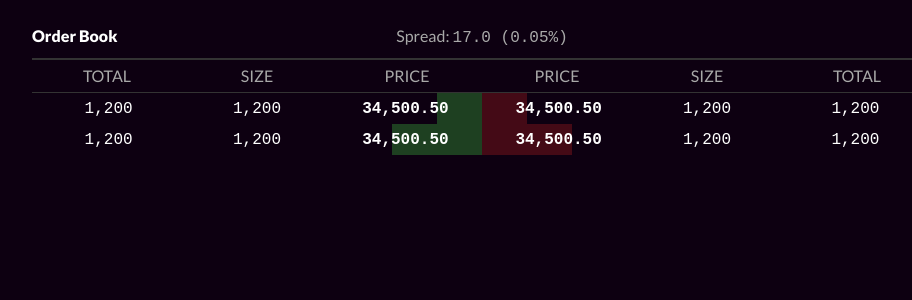
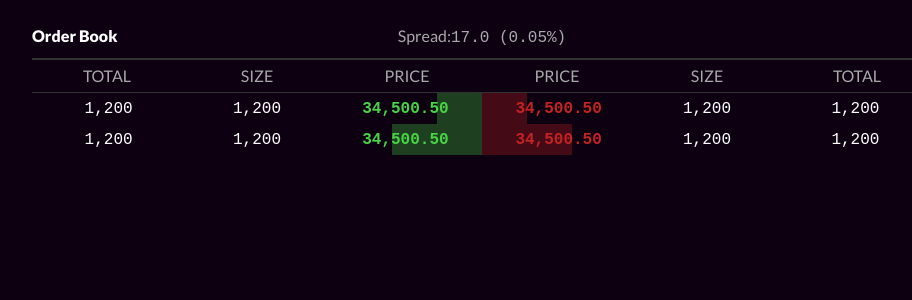
Before and after one commit to mpavel/orderbook, a React (Create React App) app: page / in a window 1280 px wide. Shown: the top 300 px of the page, without its empty margins (158-1070 px from the left). Built offline with nearby package versions, Linux system fonts and the light colour scheme; a web font is replaced by a local one.

Commit message:
Extract OrderSide component with Side enum

```diff
--- a/src/components/OrderLevel/OrderLevel.scss
+++ b/src/components/OrderLevel/OrderLevel.scss
@@ -24,14 +24,14 @@
   }
 }
 
-.buySide {
+.buy-side {
   .depth {
     background-color: rgba($buy-color, 0.3);
     right: 0;
   }
 }
 
-.sellSide {
+.sell-side {
   .row {
     flex-direction: row-reverse;
   }
--- a/src/components/OrderLevel/OrderLevel.tsx
+++ b/src/components/OrderLevel/OrderLevel.tsx
@@ -2,20 +2,22 @@ import React from 'react';
 import { Number } from '../Number/Number';
 import { Price } from '../Price/Price';
 import './OrderLevel.scss';
+import { Side } from '../OrderSide/Types';
 
 interface Props {
     total: number;
     size: number;
     price: number;
     depth: number;
+    side: Side;
 }
 
-export const OrderLevel: React.FC<Props> = ({ total, size, price, depth }) => {
+export const OrderLevel: React.FC<Props> = ({ total, size, price, depth, side }) => {
     return (
         <div className='row'>
             <div className='column'><Number amount={total} /></div>
             <div className='column'><Number amount={size} /></div>
-            <div className='column'><Price amount={price} bold /></div>
+            <div className='column'><Price amount={price} bold side={side} /></div>
             <div className='depth' style={{ width: `${depth}%` }} />
         </div>
     );
--- /dev/null
+++ b/src/components/OrderSide/OrderSide.scss
@@ -0,0 +1,3 @@
+.buy-side, .sell-side {
+  width: 50%;
+}
--- /dev/null
+++ b/src/components/OrderSide/OrderSide.tsx
@@ -0,0 +1,19 @@
+import React from 'react';
+import { OrderSideHeader } from '../OrderSideHeader/OrderSideHeader';
+import { OrderLevel } from '../OrderLevel/OrderLevel';
+import './OrderSide.scss';
+import type { Side } from './Types';
+
+interface Props {
+    side: Side;
+}
+
+export const OrderSide: React.FC<Props> = ({ side }) => {
+    return (
+        <div className={`${side}-side`}>
+            <OrderSideHeader side={side} />
+            <OrderLevel total={1200} size={1200} price={34500.5} depth={10} side={side} />
+            <OrderLevel total={1200} size={1200} price={34500.5} depth={20} side={side} />
+        </div>
+    );
+}
--- /dev/null
+++ b/src/components/OrderSide/Types.ts
@@ -0,0 +1,4 @@
+export enum Side {
+    BUY = 'buy',
+    SELL = 'sell',
+}
--- a/src/components/OrderSideHeader/OrderSideHeader.scss
+++ b/src/components/OrderSideHeader/OrderSideHeader.scss
@@ -13,10 +13,11 @@
     width: 100%;
   }
 
-  &.sell-side-header {
+  &--sell {
     flex-direction: row-reverse;
   }
-  &.buy-side-header {
+
+  &--buy {
     flex-direction: row;
   }
 }
--- a/src/components/OrderSideHeader/OrderSideHeader.tsx
+++ b/src/components/OrderSideHeader/OrderSideHeader.tsx
@@ -7,7 +7,7 @@ interface Props {
 
 export const OrderSideHeader: React.FC<Props> = ({ side }) => {
     return (
-        <div className={`order-side-header ${side}-side-header`}>
+        <div className={`order-side-header order-side-header--${side}`}>
             <div className='column'>Total</div>
             <div className='column'>Size</div>
             <div className='column'>Price</div>
--- a/src/components/Price/Price.tsx
+++ b/src/components/Price/Price.tsx
@@ -2,18 +2,19 @@ import React from 'react';
 import classNames from 'classnames';
 import style from './Price.module.scss';
 import { formatPrice } from './PriceService';
+import { Side } from '../OrderSide/Types';
 
 interface Props {
     amount: number;
-    order?: 'buy' | 'sell',
+    side?: Side,
     bold?: boolean;
 }
 
-export const Price: React.FC<Props> = ({ amount, order, bold = false }) => {
+export const Price: React.FC<Props> = ({ amount, side, bold = false }) => {
     const numberClass = classNames({
         [`${style.number}`]: true,
-        [`${style.buy}`]: order === 'buy',
-        [`${style.sell}`]: order === 'sell',
+        [`${style.buy}`]: side === Side.BUY,
+        [`${style.sell}`]: side === Side.SELL,
         [`${style.bold}`]: bold,
     });
     return (
--- a/src/orderbook/Orderbook.scss
+++ b/src/orderbook/Orderbook.scss
@@ -6,7 +6,7 @@
 }
 
 .orderbook {
-  .title {
+  &__title {
     position: relative;
     border-bottom: 2px solid $border-color;
     padding: .5rem 0;
@@ -25,13 +25,9 @@
     }
   }
 
-  .body {
+  &__body {
     display: flex;
     width: 100%;
     text-align: center;
   }
-
-  .buySide, .sellSide {
-    width: 50%;
-  }
 }
--- a/src/orderbook/OrderbookContainer.tsx
+++ b/src/orderbook/OrderbookContainer.tsx
@@ -1,30 +1,8 @@
 import React from 'react';
-import './Orderbook.scss';
-import { NumberStyle, OrderLevel, OrderSideHeader } from '../components';
+import { OrderbookView } from './OrderbookView';
 
-interface Props {}
-
-export const OrderbookContainer: React.FC<Props> = ({}) => {
+export const OrderbookContainer: React.FC = () => {
     return (
-        <div className='wrapper'>
-            <div className='orderbook'>
-                <div className='title'>
-                    <div className='name'>Order Book</div>
-                    <div className='spread'>Spread: <NumberStyle>17.0 (0.05%)</NumberStyle></div>
-                </div>
-                <div className='body'>
-                    <div className='buySide'>
-                        <OrderSideHeader side='buy' />
-                        <OrderLevel total={1200} size={1200} price={34500.5} depth={10} />
-                        <OrderLevel total={1200} size={1200} price={34500.5} depth={20} />
-                    </div>
-                    <div className='sellSide'>
-                        <OrderSideHeader side='sell' />
-                        <OrderLevel total={1200} size={1200} price={34500.5} depth={10} />
-                        <OrderLevel total={1200} size={1200} price={34500.5} depth={20} />
-                    </div>
-                </div>
-            </div>
-        </div>
+        <OrderbookView />
     );
 }
--- /dev/null
+++ b/src/orderbook/OrderbookView.tsx
@@ -0,0 +1,26 @@
+import React from 'react';
+import { NumberStyle, OrderSide, Side } from '../components';
+import './Orderbook.scss';
+
+
+interface Props {}
+
+export const OrderbookView: React.FC<Props> = ({}) => {
+    return (
+        <div className='wrapper'>
+            <div className='orderbook'>
+                <div className='orderbook__title'>
+                    <div className='name'>Order Book</div>
+                    <div className='spread'>
+                        Spread:
+                        <NumberStyle>17.0 (0.05%)</NumberStyle>
+                    </div>
+                </div>
+                <div className='orderbook__body'>
+                    <OrderSide side={Side.BUY} />
+                    <OrderSide side={Side.SELL} />
+                </div>
+            </div>
+        </div>
+    );
+}
```
Also changed, not shown: src/components/index.ts (+6 -2 lines).
